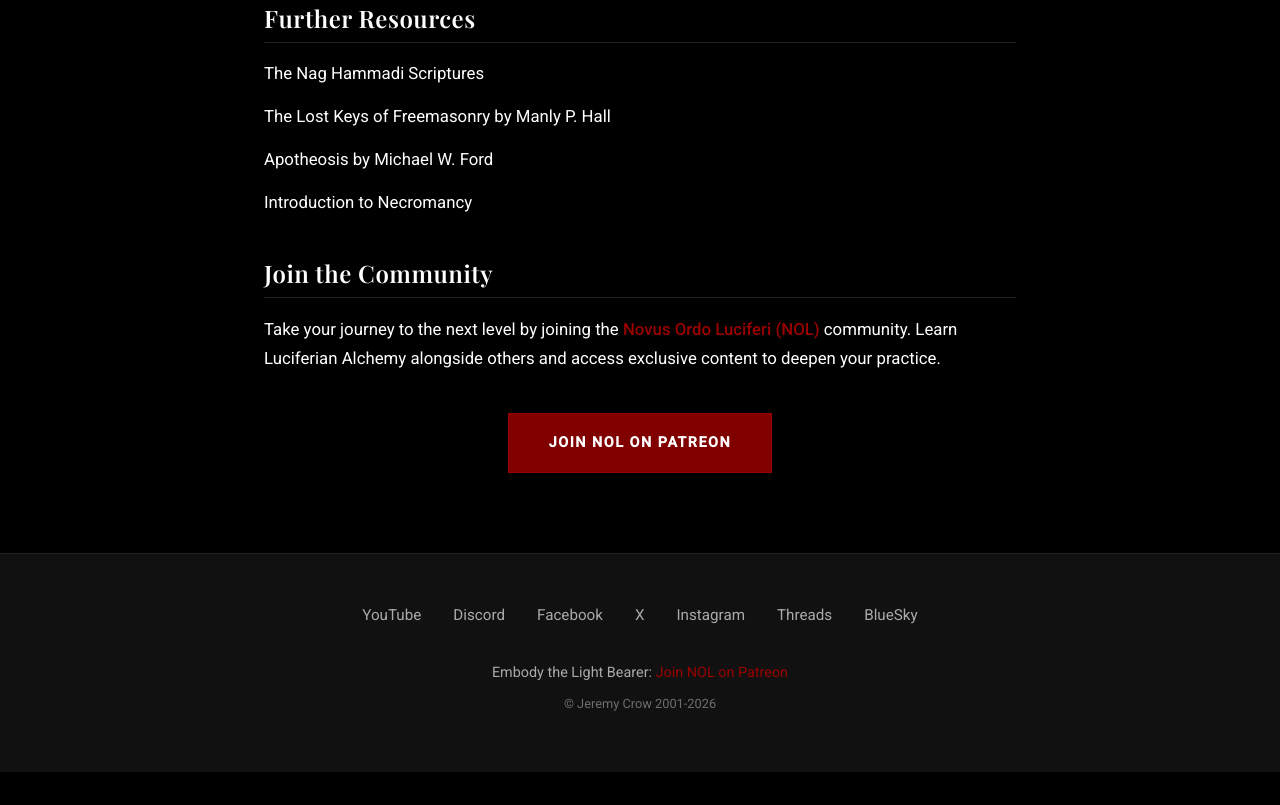
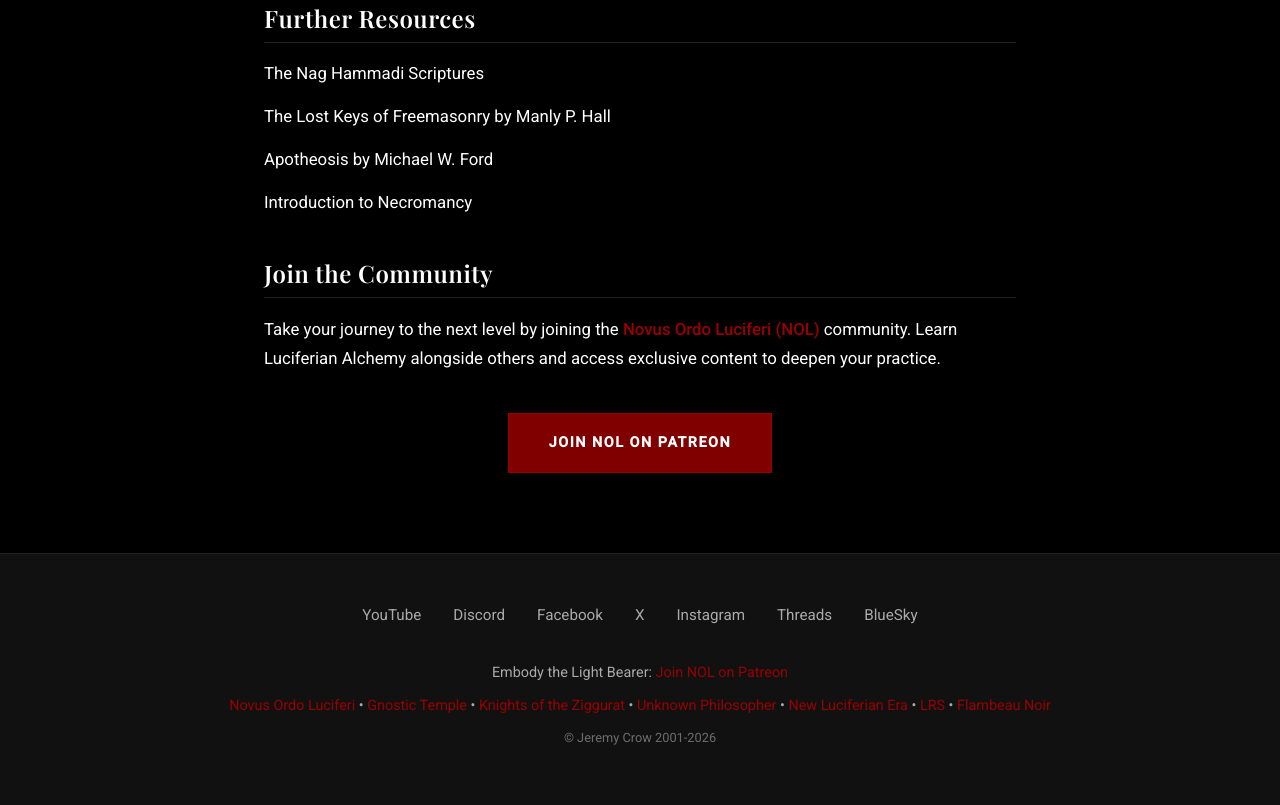
Before and after one commit to jeremycrow-code/jeremycrow-site, a plain HTML site: page path-to-luciferian.html in a window 1280 px wide. Shown: the part 2254-3059 px from the top of the page. Before the commit the page ends 3026 px from the top, so only its background shows below. Drawn offline with nearby package versions, Linux system fonts and the light colour scheme; a web font is replaced by a local one.

Commit message:
Update path-to-luciferian.html

```diff
--- a/path-to-luciferian.html
+++ b/path-to-luciferian.html
@@ -118,7 +118,7 @@
     </section>
   </main>
 
-  <footer class="global-footer">
+    <footer class="global-footer">
     <div class="social-links">
       <a href="https://www.youtube.com/JeremyCrow" target="_blank" rel="noopener">YouTube</a>
       <a href="https://discord.gg/GvjsS4C" target="_blank" rel="noopener">Discord</a>
@@ -130,10 +130,20 @@
     </div>
     <div class="footer-meta">
       <p>Embody the Light Bearer: <a href="https://patreon.com/novusordoluciferi" target="_blank" rel="noopener">Join NOL on Patreon</a></p>
+      <p>
+        <a href="https://novusordoluciferi.org/" target="_blank" rel="noopener">Novus Ordo Luciferi</a> &bull;
+        <a href="https://gnosticluciferian.org/" target="_blank" rel="noopener">Gnostic Temple</a> &bull;
+        <a href="https://zigguratofenki.org/" target="_blank" rel="noopener">Knights of the Ziggurat</a> &bull;
+        <a href="https://unknownphilosopher.org/" target="_blank" rel="noopener">Unknown Philosopher</a> &bull;
+        <a href="https://newluciferianera.org/" target="_blank" rel="noopener">New Luciferian Era</a> &bull;
+        <a href="https://luciferianresearch.org/" target="_blank" rel="noopener">LRS</a> &bull;
+        <a href="https://flambeaunoir.org/" target="_blank" rel="noopener">Flambeau Noir</a>
+      </p>
       <p class="copyright">&copy; Jeremy Crow 2001-2026</p>
     </div>
   </footer>
 
+
   <script src="script.js"></script>
 </body>
 </html>
```
